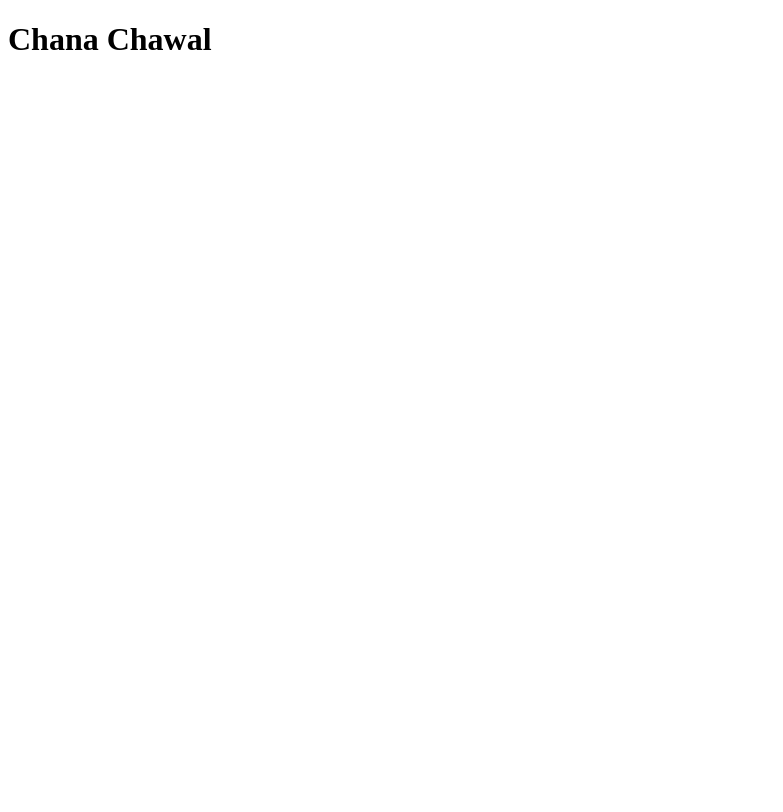
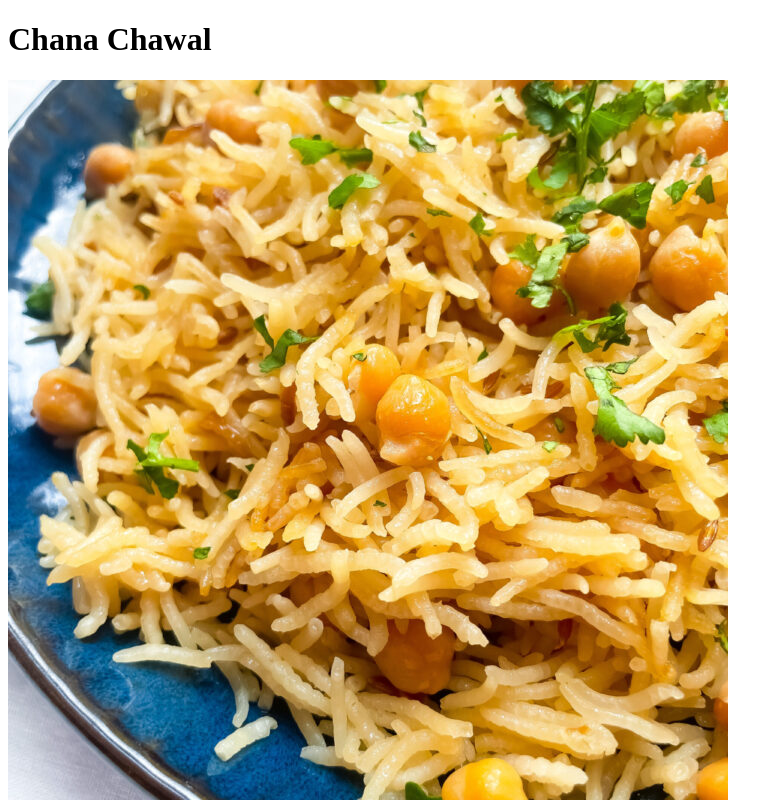
Before and after one commit to ether3almang0/odin-recipes, a plain HTML site: page recipes/chana-chawal.html in a window 1280 px wide. Shown: the whole page, without its empty margins (0-783 px from the left). Drawn offline with Linux system fonts and the light colour scheme.

Commit message:
added image

```diff
--- a/recipes/chana-chawal.html
+++ b/recipes/chana-chawal.html
@@ -7,5 +7,7 @@
 </head>
 <body>
     <h1>Chana Chawal</h1>
+
+    <img src="../A8F663EA-4409-4114-941B-AA8F81EC715F-scaled-720x720.jpeg"
 </body>
 </html>
```
Also changed, not shown: A8F663EA-4409-4114-941B-AA8F81EC715F-scaled-720x720.jpeg (added).
